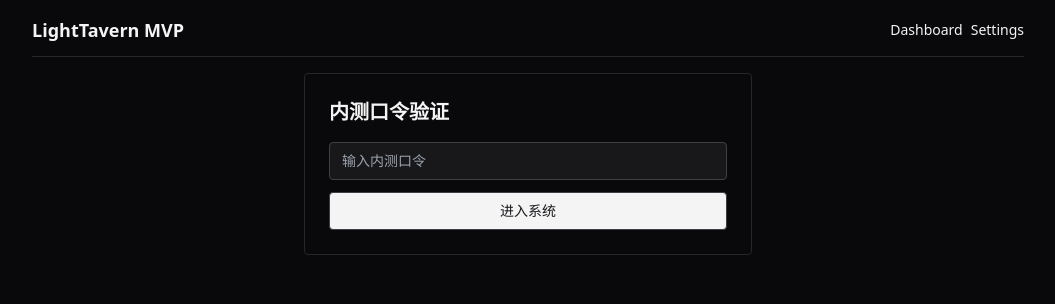
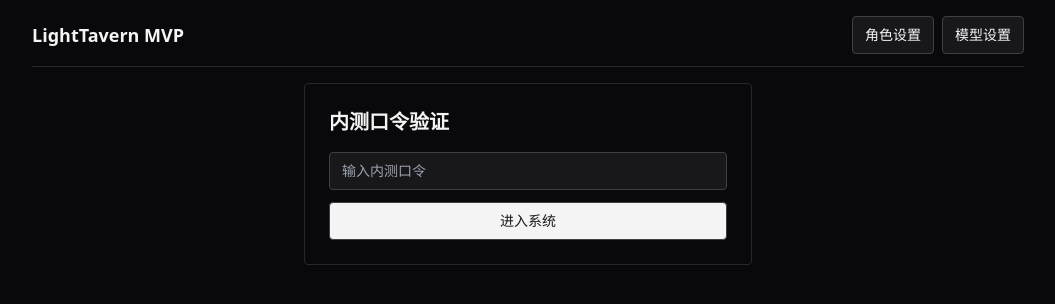
Before and after one commit to chen8139-dotcom/LightTarven, a Next.js app: page / in a window 1280 px wide. Shown: the top 304 px of the page, without its empty margins (112-1167 px from the left). Built offline with nearby package versions, Linux system fonts and the light colour scheme.

Commit message:
style: update top nav labels and button styling

```diff
--- a/app/layout.tsx
+++ b/app/layout.tsx
@@ -10,8 +10,18 @@ export default function RootLayout({ children }: { children: ReactNode }) {
           <header className="mb-4 flex items-center gap-3 border-b border-zinc-800 pb-3">
             <h1 className="text-lg font-semibold">LightTavern MVP</h1>
             <nav className="ml-auto flex gap-2 text-sm">
-              <Link href="/dashboard">Dashboard</Link>
-              <Link href="/settings">Settings</Link>
+              <Link
+                href="/dashboard"
+                className="rounded border border-zinc-700 bg-zinc-900 px-3 py-2 text-zinc-100 transition hover:border-zinc-500 hover:bg-zinc-800"
+              >
+                角色设置
+              </Link>
+              <Link
+                href="/settings"
+                className="rounded border border-zinc-700 bg-zinc-900 px-3 py-2 text-zinc-100 transition hover:border-zinc-500 hover:bg-zinc-800"
+              >
+                模型设置
+              </Link>
             </nav>
           </header>
           {children}
```
